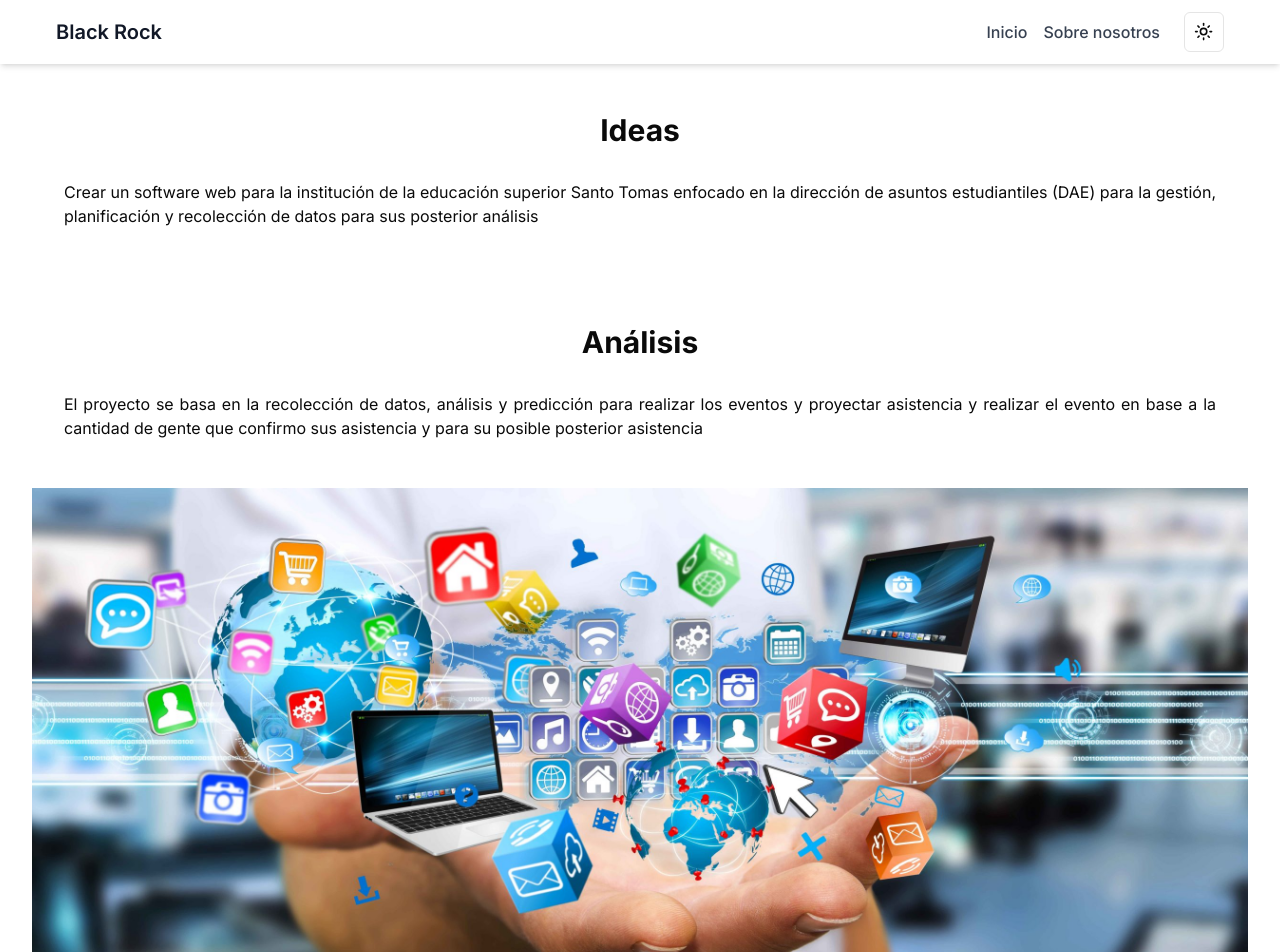
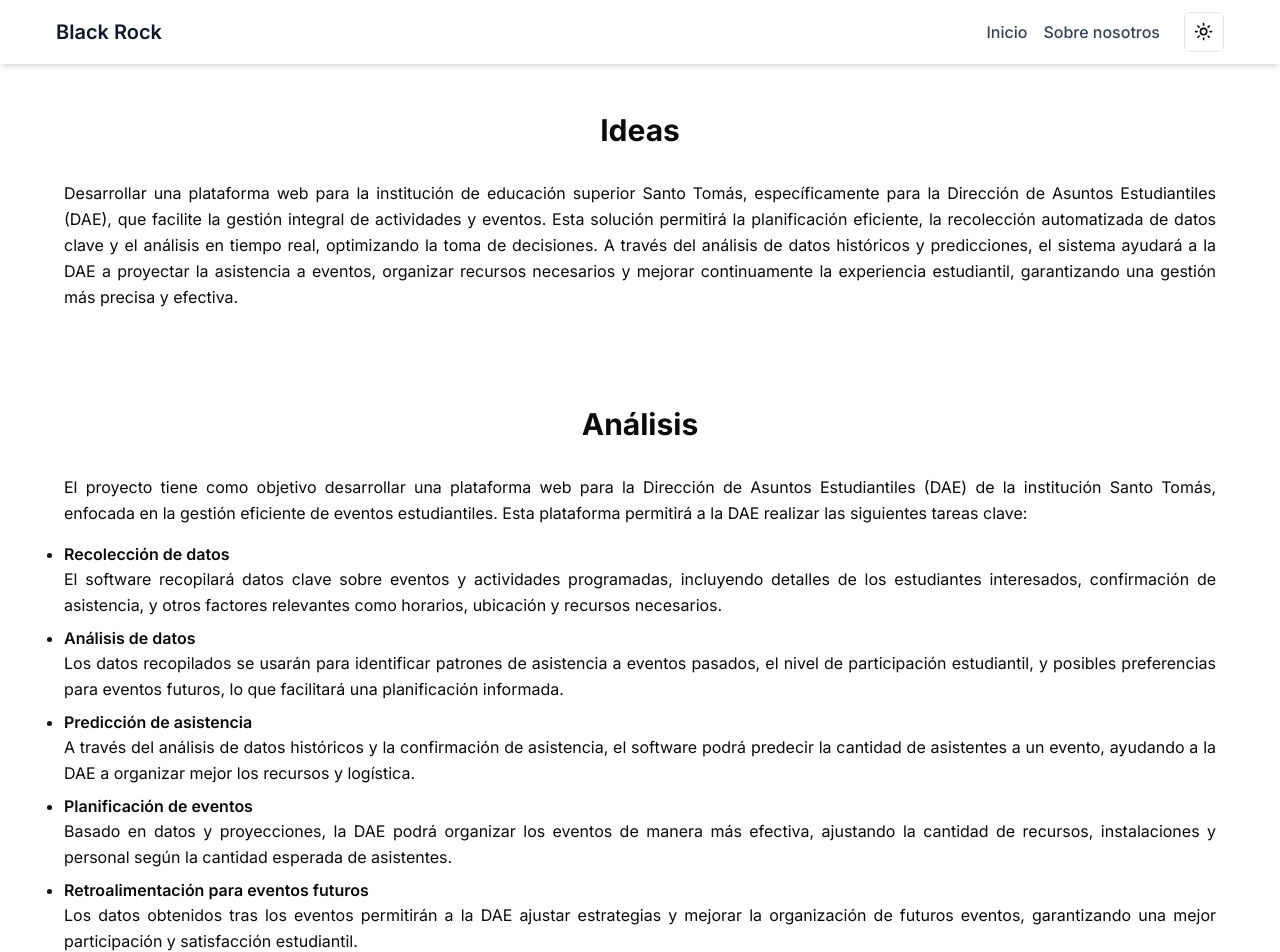
Before and after one commit to avilesxd/blackRock, a Next.js app: page / in a window 1280 px wide. Shown: the top 952 px of the page. Built offline with nearby package versions, Linux system fonts and the light colour scheme.

Commit message:
feat: :sparkles: mejoras en la pagina de inicio

```diff
--- /dev/null
+++ b/src/app/(home)/page.tsx
@@ -0,0 +1,73 @@
+export default function Home() {
+  return (
+    <main>
+      <section className="py-12 px-4 md:px-8">
+        <h1 className="text-center mb-8 text-3xl font-bold">Ideas</h1>
+        <p className="text-justify leading-relaxed">
+          Desarrollar una plataforma web para la institución de educación superior
+          Santo Tomás, específicamente para la Dirección de Asuntos Estudiantiles (DAE),
+          que facilite la gestión integral de actividades y eventos. Esta solución permitirá
+          la planificación eficiente, la recolección automatizada de datos clave y el análisis
+          en tiempo real, optimizando la toma de decisiones. A través del análisis de datos
+          históricos y predicciones, el sistema ayudará a la DAE a proyectar la asistencia a
+          eventos, organizar recursos necesarios y mejorar continuamente la experiencia
+          estudiantil, garantizando una gestión más precisa y efectiva.
+        </p>
+      </section>
+
+      <section className="py-12 px-4 md:px-8">
+        <h1 className="text-center mb-8 text-3xl font-bold">Análisis</h1>
+        <p className="text-justify leading-relaxed">
+          El proyecto tiene como objetivo desarrollar una plataforma web para la Dirección de
+          Asuntos Estudiantiles (DAE) de la institución Santo Tomás, enfocada en la gestión
+          eficiente de eventos estudiantiles. Esta plataforma permitirá a la DAE realizar las
+          siguientes tareas clave:
+        </p>
+        <ul className="list-disc mt-4">
+          <li className="my-2">
+            <h2 className="font-semibold">Recolección de datos</h2>
+            <p className="text-justify leading-relaxed">
+              El software recopilará datos clave sobre eventos y actividades programadas,
+              incluyendo detalles de los estudiantes interesados, confirmación de asistencia,
+              y otros factores relevantes como horarios, ubicación y recursos necesarios.
+            </p>
+          </li>
+          <li className="my-2">
+            <h2 className="font-semibold">Análisis de datos</h2>
+            <p className="text-justify leading-relaxed">
+              Los datos recopilados se usarán para identificar patrones de asistencia a eventos
+              pasados, el nivel de participación estudiantil, y posibles preferencias para
+              eventos futuros, lo que facilitará una planificación informada.
+            </p>
+          </li>
+          <li className="my-2">
+            <h2 className="font-semibold">Predicción de asistencia</h2>
+            <p className="text-justify leading-relaxed">
+              A través del análisis de datos históricos y la confirmación de asistencia, el
+              software podrá predecir la cantidad de asistentes a un evento, ayudando a la DAE
+              a organizar mejor los recursos y logística.
+            </p>
+          </li>
+          <li className="my-2">
+            <h2 className="font-semibold">Planificación de eventos</h2>
+            <p className="text-justify leading-relaxed">
+              Basado en datos y proyecciones, la DAE podrá organizar los eventos de manera más
+              efectiva, ajustando la cantidad de recursos, instalaciones y personal según la
+              cantidad esperada de asistentes.
+            </p>
+          </li>
+          <li className="my-2">
+            <h2 className="font-semibold">Retroalimentación para eventos futuros</h2>
+            <p className="text-justify leading-relaxed">
+              Los datos obtenidos tras los eventos permitirán a la DAE ajustar estrategias y
+              mejorar la organización de futuros eventos, garantizando una mejor participación
+              y satisfacción estudiantil.
+            </p>
+          </li>
+        </ul>
+      </section>
+
+      <img className="w-full mb-2" src="/sistema.jpg" alt="Proyecto de plataforma para la DAE" />
+    </main>
+  );
+}
--- a/src/app/page.tsx
+++ /dev/null
@@ -1,15 +0,0 @@
-export default function Home() {
-  return (
-    <main>
-      <section className="py-12 px-4 md:px-8">
-        <h1 className="text-center mb-8 text-3xl font-bold">Ideas</h1>
-        <p className="text-justify">Crear un software web para la institución de la educación superior Santo Tomas enfocado en la dirección de asuntos estudiantiles (DAE) para la gestión, planificación y recolección de datos para sus posterior análisis</p>
-      </section>
-      <section className="py-12 px-4 md:px-8">
-        <h1 className="text-center mb-8 text-3xl font-bold">Análisis</h1>
-        <p className="text-justify">El proyecto se basa en la recolección de datos, análisis y predicción para realizar los eventos y proyectar asistencia y realizar el evento en base a la cantidad de gente que confirmo sus asistencia y para su posible posterior asistencia</p>
-      </section>
-      <img className="w-full mb-2" src="/sistema.jpg" alt="proyecto" />
-    </main>
-  );
-}
```
